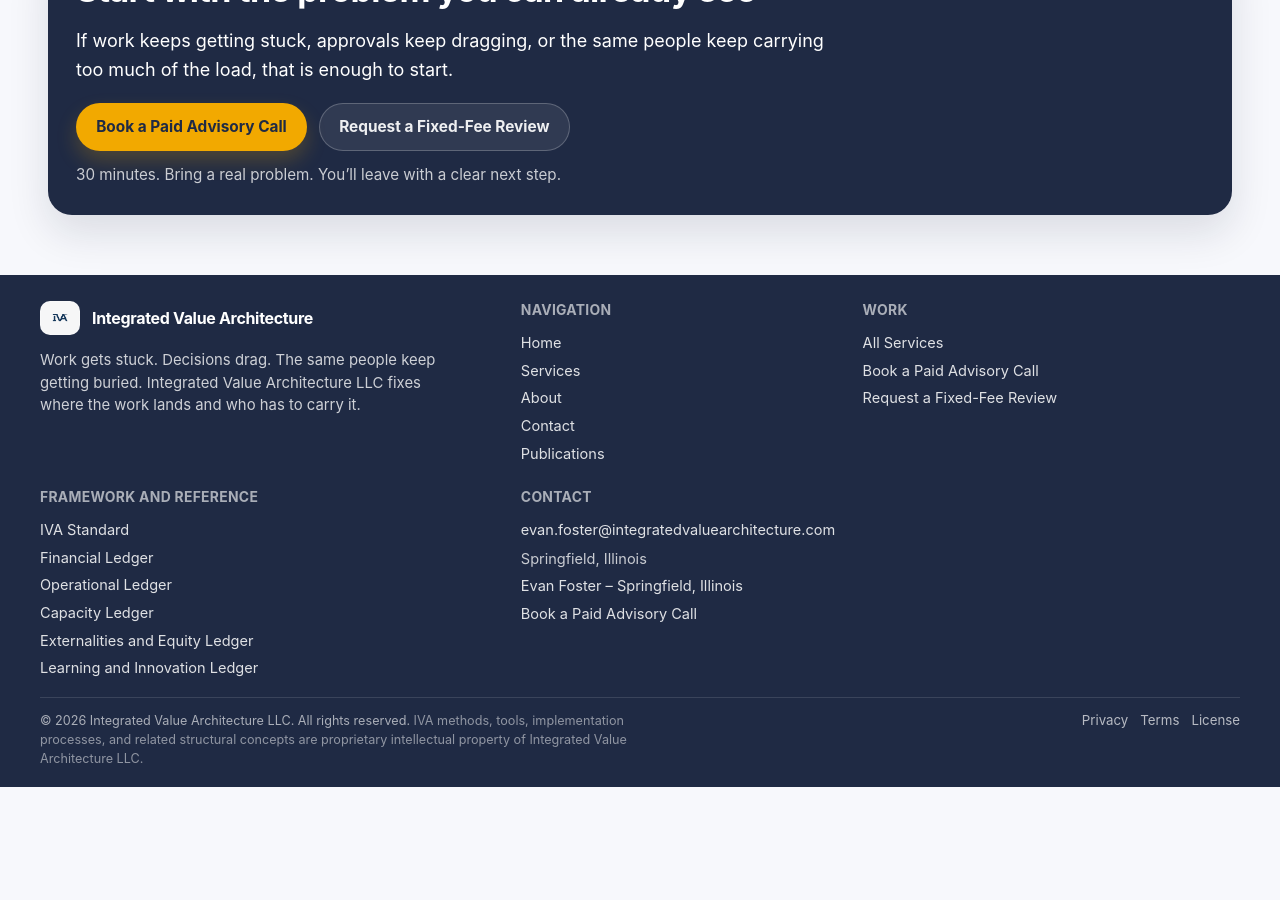
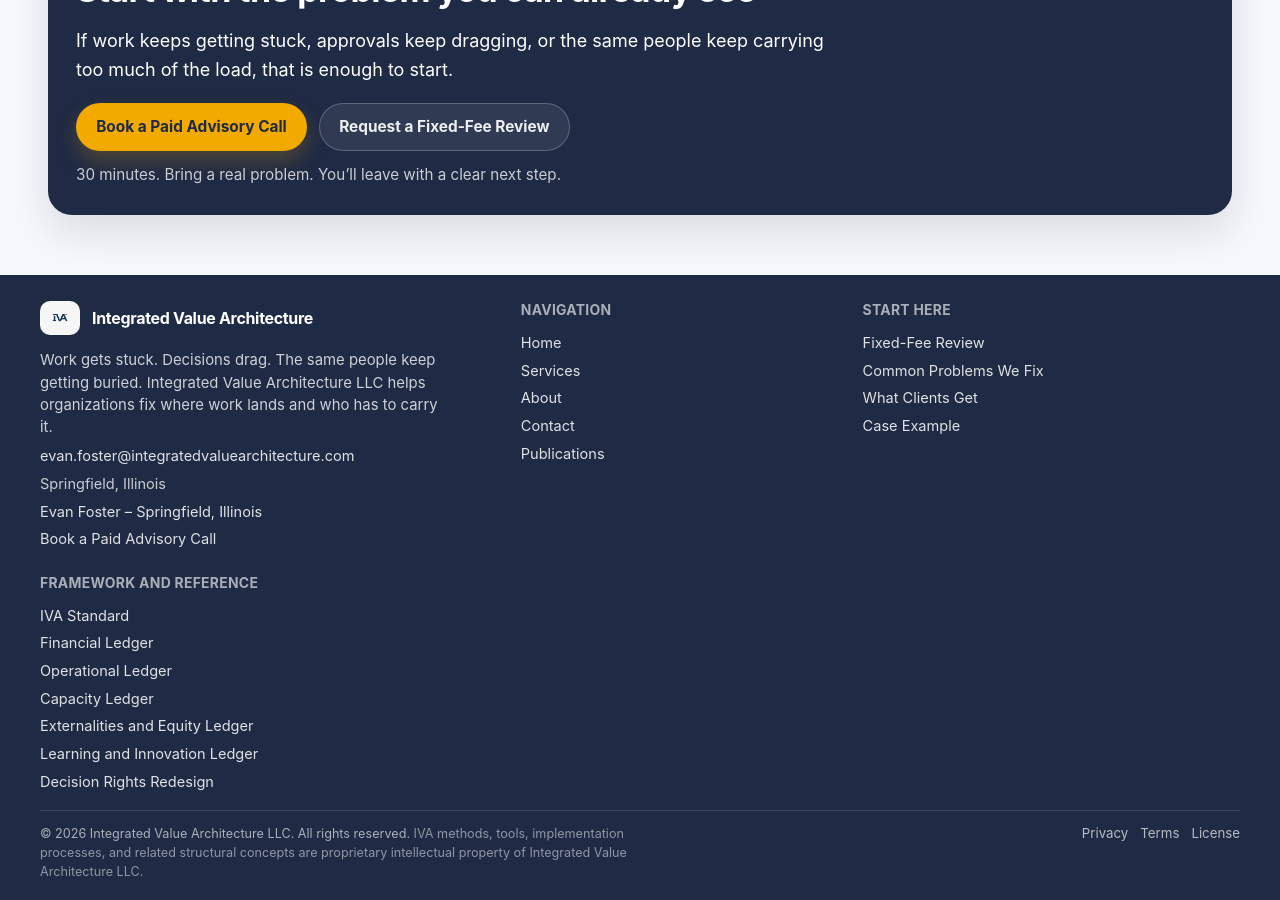
Before and after one commit to efost7873/integratedvaluearchitecture.com, a Jekyll site: the page built from index.html, in a window 1280 px wide and 900 px high, scrolled down 3598 px. Built offline with Jekyll 4.4.1, drawn with Linux system fonts in a browser that asks for light colours; before the commit the page ends 4385 px from its top, so only the background shows below that.

Commit message:
Revise footer content and add contact information
Updated footer content to include contact details and revised descriptions.

```diff
--- a/_includes/footer.html
+++ b/_includes/footer.html
@@ -3,7 +3,7 @@
 
     <div class="iva-footer-grid">
 
-      <!-- Brand -->
+      <!-- Brand + Contact -->
       <div class="iva-footer-col">
         <div class="iva-footer-brand">
           <img
@@ -16,59 +16,8 @@
 
         <p class="iva-footer-desc">
           Work gets stuck. Decisions drag. The same people keep getting buried.
-          Integrated Value Architecture LLC fixes where the work lands and who has to carry it.
+          Integrated Value Architecture LLC helps organizations fix where work lands and who has to carry it.
         </p>
-      </div>
-
-      <!-- Navigation -->
-      <div class="iva-footer-col">
-        <h4 class="iva-footer-heading">Navigation</h4>
-
-        <a class="iva-footer-link" href="{{ site.baseurl }}/">Home</a>
-        <a class="iva-footer-link" href="{{ site.baseurl }}/services/">Services</a>
-        <a class="iva-footer-link" href="{{ site.baseurl }}/about/">About</a>
-        <a class="iva-footer-link" href="{{ site.baseurl }}/contact/">Contact</a>
-        <a class="iva-footer-link" href="{{ site.baseurl }}/publications/">Publications</a>
-      </div>
-
-      <!-- Work -->
-      <div class="iva-footer-col">
-        <h4 class="iva-footer-heading">Work</h4>
-
-        <a class="iva-footer-link" href="{{ site.baseurl }}/services/">All Services</a>
-
-        <a
-          class="iva-footer-link"
-          href="https://book.ms/b/IntegratedValueArchitectureLLC@integratedvaluearchitecture.com"
-          target="_blank"
-          rel="noopener"
-        >
-          Book a Paid Advisory Call
-        </a>
-
-        <a
-          class="iva-footer-link"
-          href="mailto:evan.foster@integratedvaluearchitecture.com?subject=Fixed-Fee%20Review%20Inquiry"
-        >
-          Request a Fixed-Fee Review
-        </a>
-      </div>
-
-      <!-- Framework and Reference -->
-      <div class="iva-footer-col">
-        <h4 class="iva-footer-heading">Framework and Reference</h4>
-
-        <a class="iva-footer-link" href="{{ site.baseurl }}/standard/">IVA Standard</a>
-        <a class="iva-footer-link" href="{{ site.baseurl }}/finance/">Financial Ledger</a>
-        <a class="iva-footer-link" href="{{ site.baseurl }}/operations/">Operational Ledger</a>
-        <a class="iva-footer-link" href="{{ site.baseurl }}/capacity/">Capacity Ledger</a>
-        <a class="iva-footer-link" href="{{ site.baseurl }}/external/">Externalities and Equity Ledger</a>
-        <a class="iva-footer-link" href="{{ site.baseurl }}/learning/">Learning and Innovation Ledger</a>
-      </div>
-
-      <!-- Contact -->
-      <div class="iva-footer-col">
-        <h4 class="iva-footer-heading">Contact</h4>
 
         <a class="iva-footer-link" href="mailto:evan.foster@integratedvaluearchitecture.com">
           evan.foster@integratedvaluearchitecture.com
@@ -90,11 +39,43 @@
         </a>
       </div>
 
+      <!-- Navigation -->
+      <div class="iva-footer-col">
+        <h4 class="iva-footer-heading">Navigation</h4>
+
+        <a class="iva-footer-link" href="{{ site.baseurl }}/">Home</a>
+        <a class="iva-footer-link" href="{{ site.baseurl }}/services/">Services</a>
+        <a class="iva-footer-link" href="{{ site.baseurl }}/about/">About</a>
+        <a class="iva-footer-link" href="{{ site.baseurl }}/contact/">Contact</a>
+        <a class="iva-footer-link" href="{{ site.baseurl }}/publications/">Publications</a>
+      </div>
+
+      <!-- Start Here -->
+      <div class="iva-footer-col">
+        <h4 class="iva-footer-heading">Start Here</h4>
+
+        <a class="iva-footer-link" href="{{ site.baseurl }}/fixed-fee-review/">Fixed-Fee Review</a>
+        <a class="iva-footer-link" href="{{ site.baseurl }}/common-problems-we-fix/">Common Problems We Fix</a>
+        <a class="iva-footer-link" href="{{ site.baseurl }}/what-clients-get/">What Clients Get</a>
+        <a class="iva-footer-link" href="{{ site.baseurl }}/case-founder-concentration-and-structural-load/">Case Example</a>
+      </div>
+
+      <!-- Framework and Reference -->
+      <div class="iva-footer-col">
+        <h4 class="iva-footer-heading">Framework and Reference</h4>
+
+        <a class="iva-footer-link" href="{{ site.baseurl }}/standard/">IVA Standard</a>
+        <a class="iva-footer-link" href="{{ site.baseurl }}/finance/">Financial Ledger</a>
+        <a class="iva-footer-link" href="{{ site.baseurl }}/operations/">Operational Ledger</a>
+        <a class="iva-footer-link" href="{{ site.baseurl }}/capacity/">Capacity Ledger</a>
+        <a class="iva-footer-link" href="{{ site.baseurl }}/external/">Externalities and Equity Ledger</a>
+        <a class="iva-footer-link" href="{{ site.baseurl }}/learning/">Learning and Innovation Ledger</a>
+        <a class="iva-footer-link" href="{{ site.baseurl }}/decision-rights-redesign/">Decision Rights Redesign</a>
+      </div>
+
     </div>
 
-    <!-- Bottom -->
     <div class="iva-footer-bottom">
-
       <div class="iva-footer-legal">
         © {{ site.time | date: "%Y" }} Integrated Value Architecture LLC. All rights reserved.
         <span class="iva-footer-ip">
@@ -107,7 +88,6 @@
         <a class="iva-footer-link" href="{{ site.baseurl }}/terms/">Terms</a>
         <a class="iva-footer-link" href="{{ site.baseurl }}/license/">License</a>
       </div>
-
     </div>
 
   </div>
```
